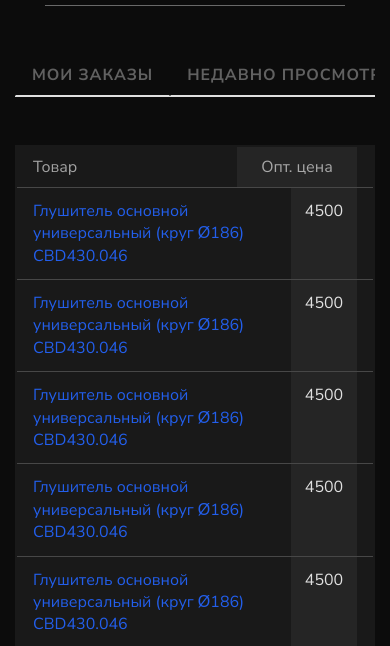
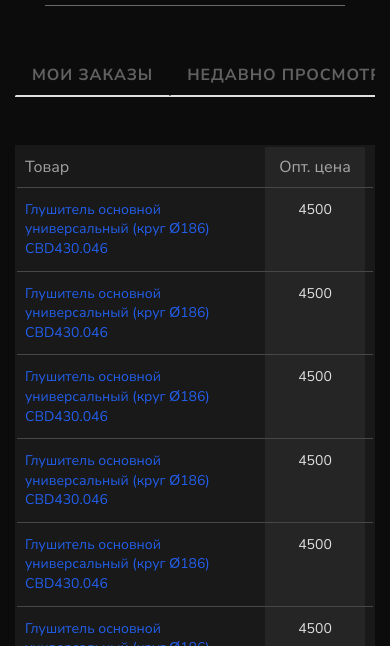
Before and after one commit to serNoName/ZSV, a website: page src/cabinet.html in a window 390 px wide. Shown: the part 198-844 px from the top of the page. Drawn offline with nearby package versions, Linux system fonts and the light colour scheme; files that its build step writes are made by us from their sources; files whose address does not match are found by name.

Commit message:
modified:   dist/assets/css/style.min.css 	modified:   gulp/version.json 	modified:   src/scss/base/ui.scss 	modified:   src/scss/media.scss

```diff
--- a/gulp/version.json
+++ b/gulp/version.json
@@ -1,3 +1,3 @@
 {
-    "main": "20230727190559"
+    "main": "20230727191316"
 }
--- a/src/scss/base/ui.scss
+++ b/src/scss/base/ui.scss
@@ -940,9 +940,11 @@
             margin-left: auto;
             text-align: center;
             width:  120px;
+            min-width:  120px;
         }
         &:first-child {
             margin-left: 16px;
+            padding-right: 8px;
         }
     }
 }
--- a/src/scss/media.scss
+++ b/src/scss/media.scss
@@ -384,6 +384,19 @@
     .order {
         padding: 20px;
     }
+    .table {
+        font-size: 14px;
+        &__col {
+            &:last-child {
+                margin-right: 8px;
+                width: 100px;
+                min-width: 100px;
+            }
+            &:first-child {
+                margin-left: 8px;
+            }
+        }
+    }
 }
 @media(max-width: 360px) {
     .header {
@@ -417,4 +430,11 @@
     .reg {
         padding: 20px;
     }
+    .table {
+        &__col {
+            &:last-child {
+                margin-right: 0;
+            }
+        }
+    }
 }
```
Also changed, not shown: dist/assets/css/style.min.css.
